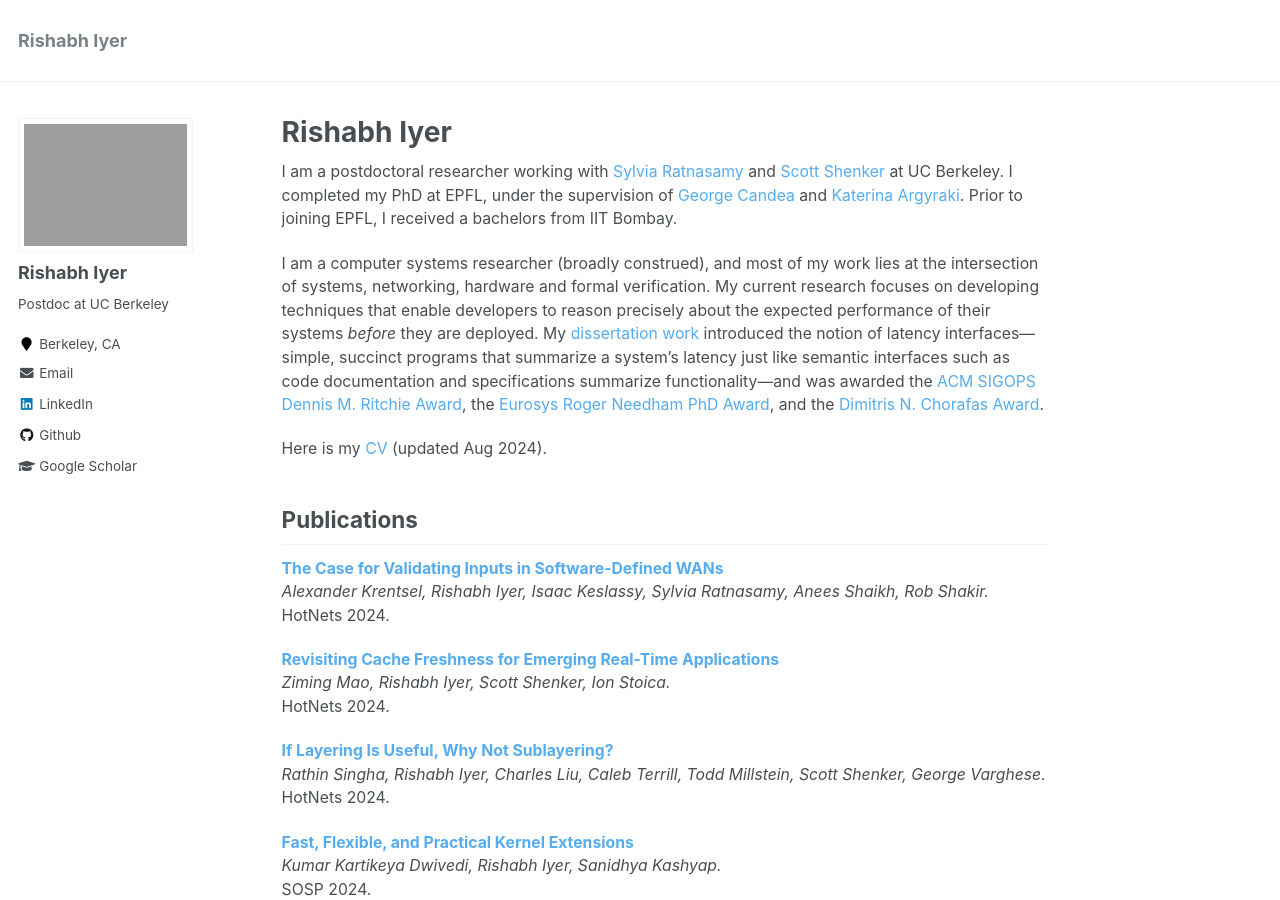
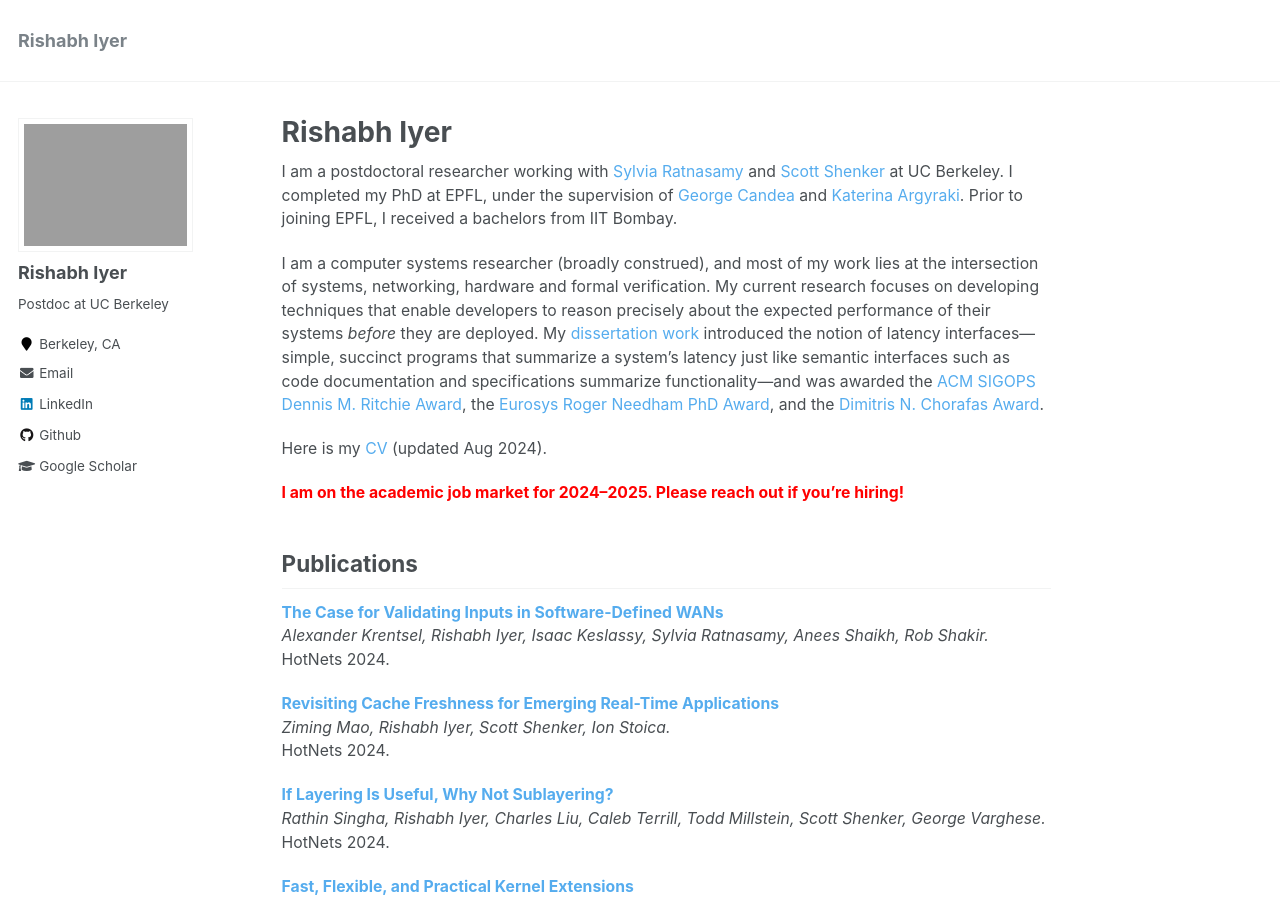
Before and after one commit to rishabh246/rishabh246.github.io, a Jekyll site: the page built from _pages/about.md, in a window 1280 px wide and 900 px high. Built offline with Jekyll 4.4.1, drawn with Linux system fonts in a browser that asks for light colours.

Commit message:
Add line about being on the academic market

```diff
--- a/_pages/about.md
+++ b/_pages/about.md
@@ -14,6 +14,8 @@ I am a computer systems researcher (broadly construed), and most of my work lies
 like semantic interfaces such as code documentation and specifications summarize functionality---and was awarded the [ACM SIGOPS Dennis M. Ritchie Award](https://www.sigops.org/awards/dmr/), the [Eurosys Roger Needham PhD Award](https://www.eurosys.org/awards/roger-needham-phd-award), and the [Dimitris N. Chorafas Award](https://www.weizmann.ac.il/feinberg/about/dimitris-n-chorafas-prize/about-foundation-and-prize).
 
 Here is my [CV](/files/cv.pdf) (updated Aug 2024).
+
+<span style="color:red">**I am on the academic job market for 2024–2025. Please reach out if you’re hiring!**</span>
 
 Publications
 -------
```
